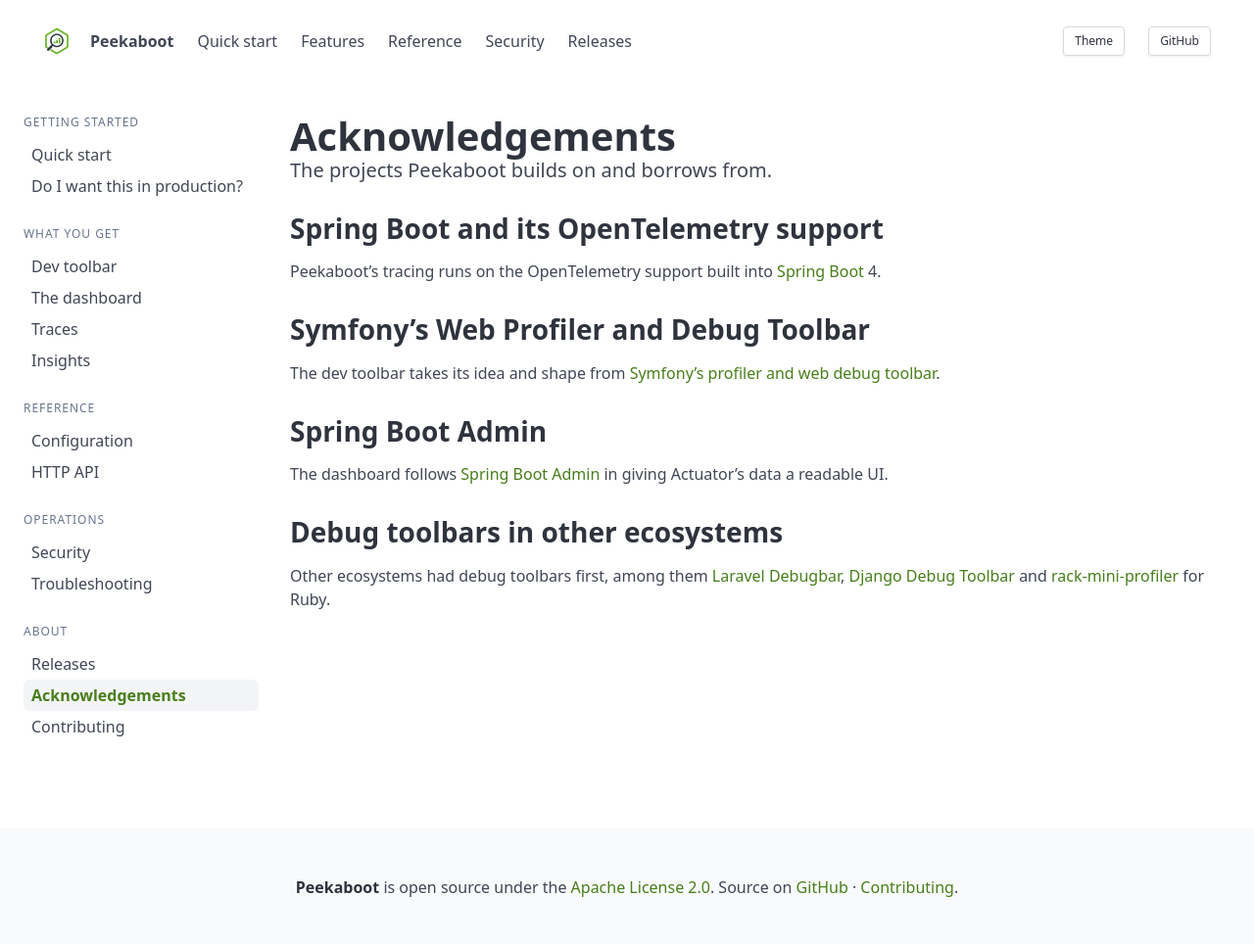
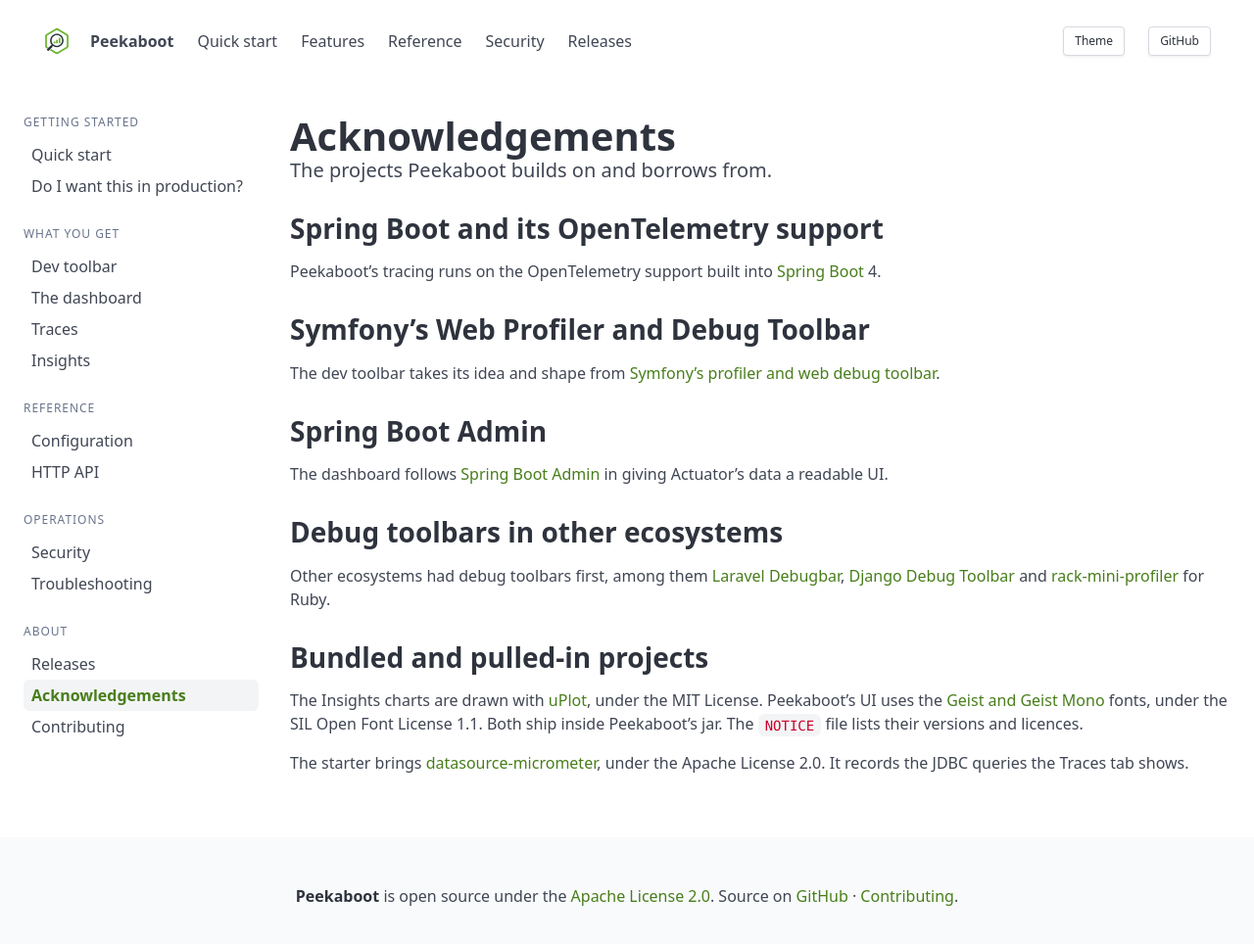
Before and after one commit to peekaboot-org/peekaboot-org.github.io, a Jekyll site: the page built from docs/acknowledgements.md, in a window 1280 px wide and 1023 px high. Shown: the top 964 px of the window at 98% size. Built offline with Jekyll 4.4.1, drawn with Linux system fonts in a browser that asks for light colours.

Commit message:
docs: credit the bundled and pulled-in projects

```diff
--- a/docs/acknowledgements.md
+++ b/docs/acknowledgements.md
@@ -25,3 +25,13 @@
 Debugbar](https://github.com/fruitcake/laravel-debugbar), [Django Debug
 Toolbar](https://django-debug-toolbar.readthedocs.io/) and
 [rack-mini-profiler](https://github.com/MiniProfiler/rack-mini-profiler) for Ruby.
+
+## Bundled and pulled-in projects {#bundled-projects}
+
+The Insights charts are drawn with [uPlot](https://github.com/leeoniya/uPlot), under the MIT
+License. Peekaboot's UI uses the [Geist and Geist Mono](https://github.com/vercel/geist-font)
+fonts, under the SIL Open Font License 1.1. Both ship inside Peekaboot's jar. The
+[`NOTICE`]({{ site.repository_url }}/blob/HEAD/NOTICE) file lists their versions and licences.
+
+The starter brings [datasource-micrometer](https://github.com/jdbc-observations/datasource-micrometer),
+under the Apache License 2.0. It records the JDBC queries the Traces tab shows.
```
